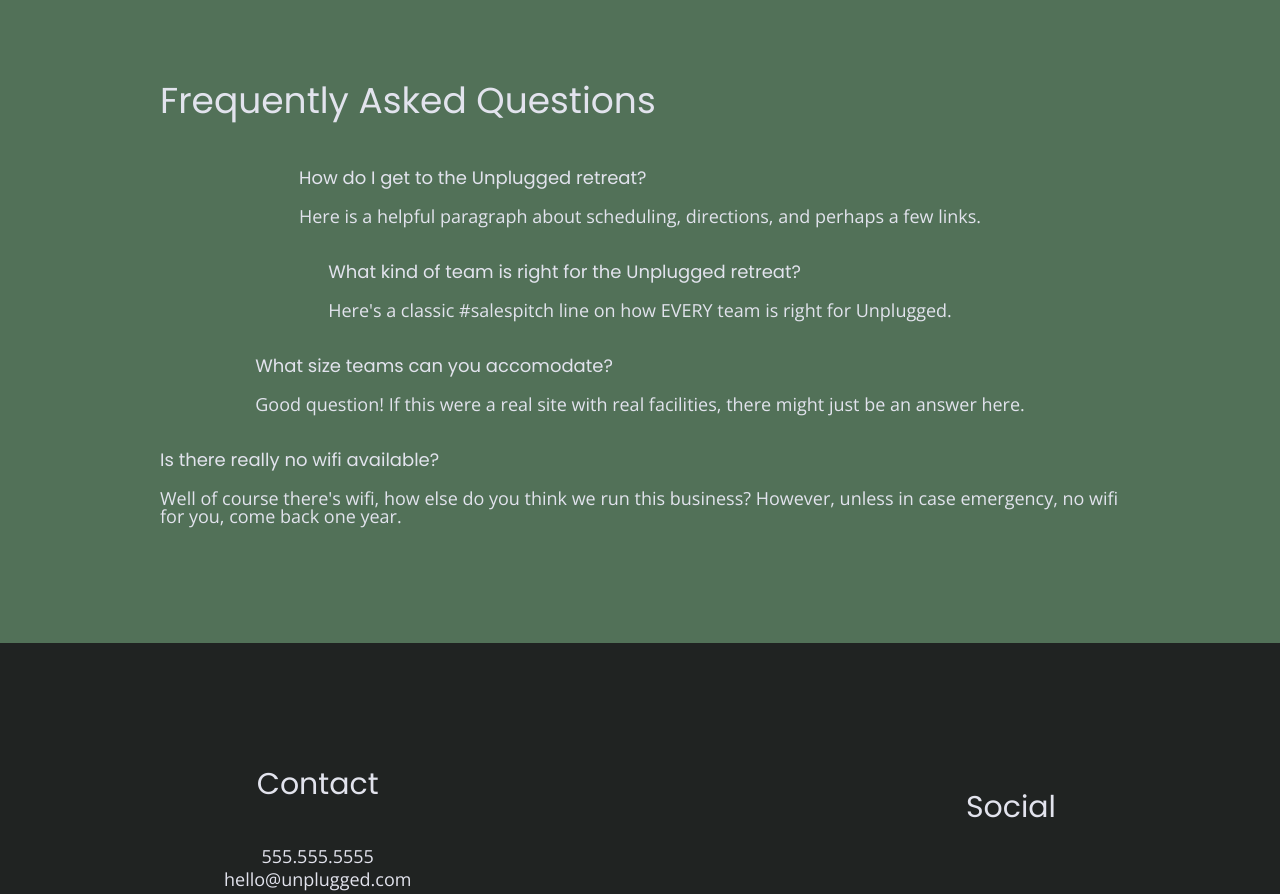
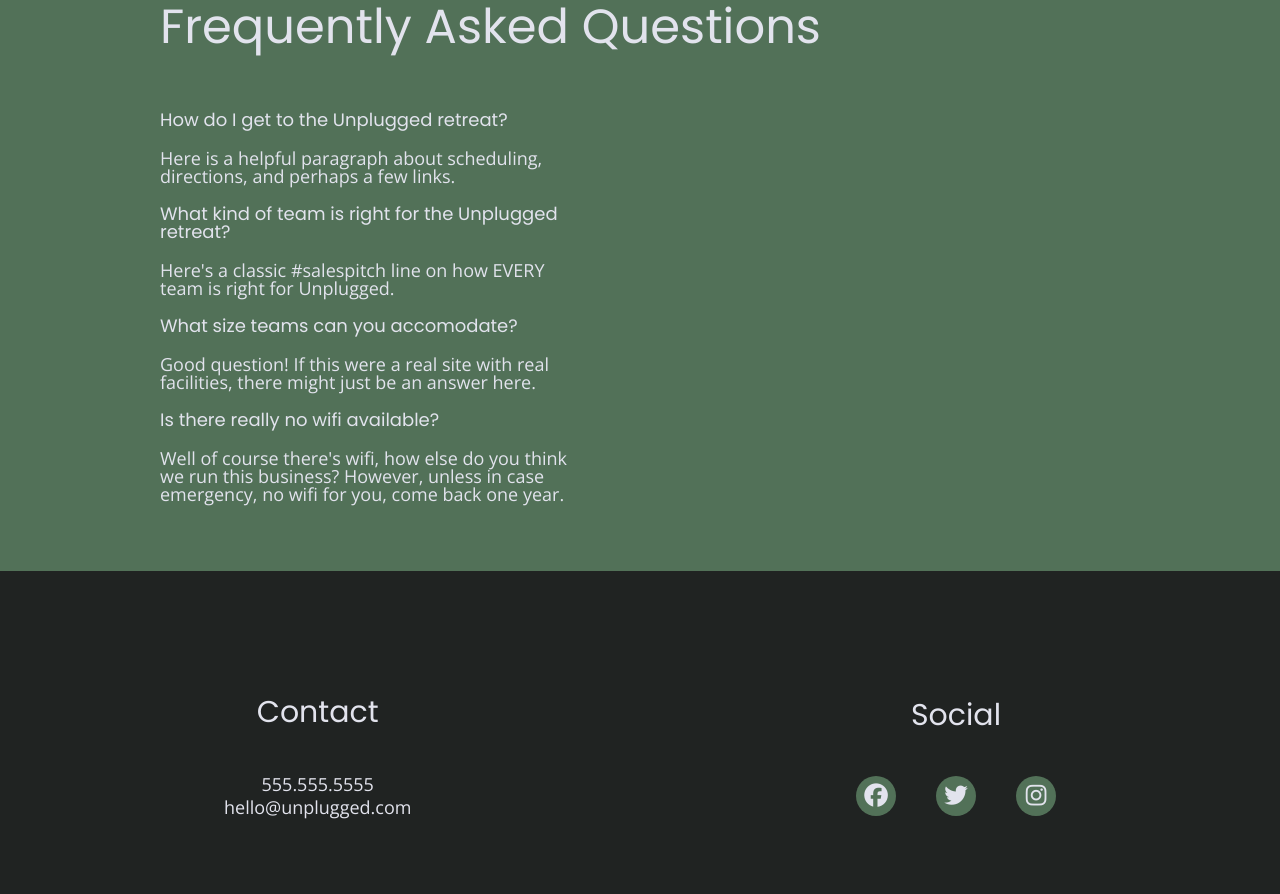
Before and after one commit to eganmollyk/unplugged, a website: page faq/index.html in a window 1280 px wide. Shown: the part 141-1035 px from the top of the page. Drawn offline with nearby package versions, Linux system fonts and the light colour scheme.

Commit message:
Responsive social icons

```diff
--- a/css/main.css
+++ b/css/main.css
@@ -216,9 +216,6 @@ footer .content-wrapper {
 }
 
 footer .contact {
-  /**display: flex;
-  justify-content: center;
-  align-items: center;**/
   margin-bottom: 50px;
 }
 
@@ -229,9 +226,17 @@ footer .social-icons {
 }
 
 footer .social-icons p {
+  background-color: #527158;
+  border-radius: 50%;
+  width: 40px;
+  height: 40px;
   display: flex;
   justify-content: center;
   align-items: center;
+}
+
+footer .social-icons p i {
+  font-size: 1.3125em;
 }
 
 footer .copyright {
@@ -407,7 +412,8 @@ input[type=button] {
   flex-flow: row wrap;
 }
 
-.faq-content {
+.faq .content-wrapper {
+  margin: 50px 0 0 0;
   display: flex;
   justify-content: center;
   align-items: center;
@@ -415,7 +421,12 @@ input[type=button] {
 }
 
 .faq h2 {
+  margin: 0 0 40px 0;
   line-height: 1;
+}
+
+.faq-content {
+  margin: 0 0 50px 0;
 }
 
 .faq-content h4 {
@@ -614,6 +625,7 @@ header figure {
   width: 75%;
   margin: 0;
 }
+
 /** footer **/
   footer .content-wrapper {
     width: 65%;
@@ -640,9 +652,13 @@ footer p {
       line-height: 1.285;
     }
 
+    footer .social-icons {
+      width: 12.5em;
+      justify-content: space-between;
+    }
+
     footer .copyright {
       width: 100%;
-}
     }
 
 /***** ABOUT - TABLET *****/
@@ -788,7 +804,8 @@ footer h4 {
 
   /***** FAQ - DESKTOP *****/
   .faq h2 {
-    widith: 100%;
+    width: 100%;
+    font-size: 3em;
   }
 
   .faq h4,
--- a/faq/index.html
+++ b/faq/index.html
@@ -85,9 +85,9 @@
         <div class="social">
           <h4>Social</h4>
           <div class="social-icons">
-            <p><a href="https://www.facebook.com/" target="_blank"></a></p>
-            <p><a href="https://www.twitter.com/" target="_blank"></a></p>
-            <p><a href="https://www.instagram.com/" target="_blank"></a></p>
+            <p><a href="https://www.facebook.com/" target="_blank"><i class="fab fa-facebook"></i></a></p>
+            <p><a href="https://www.twitter.com/" target="_blank"><i class="fab fa-twitter"></i></a></p>
+            <p><a href="https://www.instagram.com/" target="_blank"><i class="fab fa-instagram"></i></a></p>
           </div> <!--social icons-->
         </div> <!--social-->
     </div> <!--footer-->
```
Also changed, not shown: about/index.html (+3 -3 lines), index.html (+4 -4 lines). Lines whose indentation alone changed are shown as unchanged.
